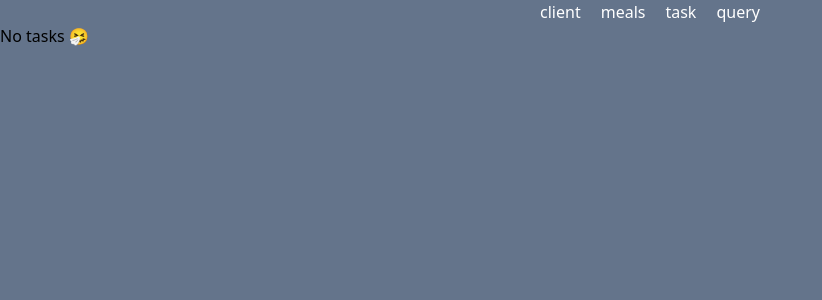
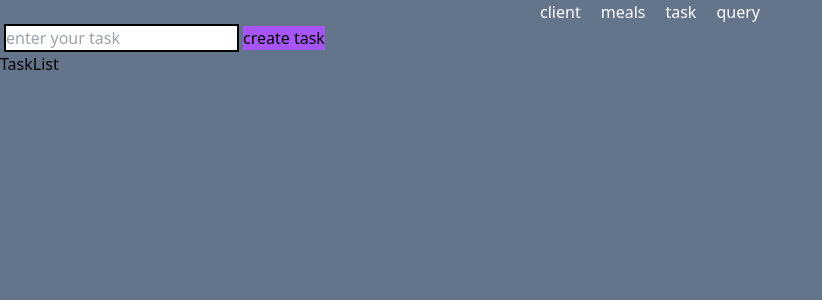
Before and after one commit to kewalkhondekar25/NextJs-Basics, a Next.js app in the folder ui/: page /task in a window 1280 px wide. Shown: the top 300 px of the page, without its empty margins (0-822 px from the left). Built offline with nearby package versions, Linux system fonts and the light colour scheme; no server answers; the database is empty.

Commit message:
feat: server actions added

```diff
--- /dev/null
+++ b/ui/src/app/components/TaskForm.tsx
@@ -0,0 +1,26 @@
+//server action
+import React from 'react'
+
+const createTask = async (formData: FormData) => {
+  "use server"
+  const content = formData.get("content");
+  console.log(content);
+
+}
+
+const TaskForm = () => {
+  return (
+    <form action={createTask}>
+      <div>
+        <input
+          className='border-2 border-black ml-1'
+          type="text" placeholder='enter your task'
+          name="content" required/>
+        <button
+          className='bg-purple-500 ml-1'>create task</button>
+      </div>
+    </form>
+  )
+}
+
+export default TaskForm
--- a/ui/src/app/task/page.tsx
+++ b/ui/src/app/task/page.tsx
@@ -1,5 +1,7 @@
 import React from 'react'
 import prisma from '../../../utils/db'
+import TaskForm from '../components/TaskForm';
+import TaskList from '../components/TaskList';
 
 const page = async () => {
   const allTask = await prisma.task.findMany({
@@ -7,13 +9,16 @@ const page = async () => {
       createdAt: "desc"
     }
   });
-  if(allTask.length === 0){
-    return(
-      <div>No tasks 🤧</div>
-    )
-  }
+  // if(allTask.length === 0){
+  //   return(
+  //     <div>No tasks 🤧</div>
+  //   )
+  // }
   return (
-    <div>task page</div>
+    <div>
+      <TaskForm/>
+      <TaskList/>
+    </div>
   )
 }
 
```
